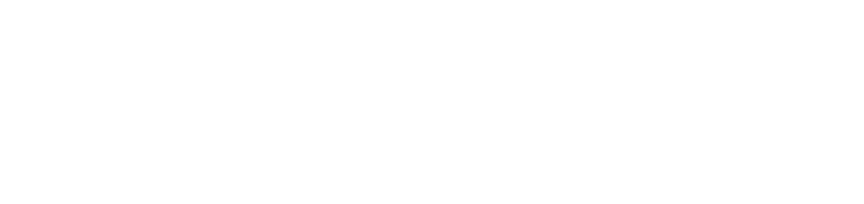
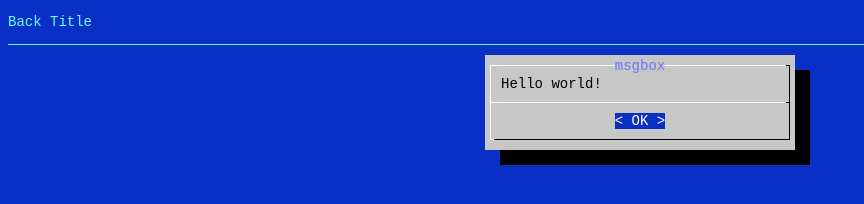
Before and after one commit to poerror/ncurses-css, a website: page index.html in a window 1280 px wide. Shown: the whole page, without its empty margins (0-864 px from the left). Drawn offline with Linux system fonts and the light colour scheme.

Commit message:
Add .box class compoment

```diff
--- a/index.html
+++ b/index.html
@@ -6,5 +6,20 @@
     <link rel="stylesheet" href="dist/ncurses.css">
   </head>
   <body>
+    <div class="container">
+      <header class="backtitle">
+        <h3>Back Title</h3>
+      </header>
+
+      <div class="box">
+        <div class="content">
+          <span class="title">msgbox</span>
+          Hello world!
+          <div class="buttons">
+            <a href="#" class="btn active">OK</a>
+          </div> <!-- .buttons -->
+        </div> <!-- .content -->
+      </div> <!-- .box -->
+    </div>
   </body>
 </html>
--- /dev/null
+++ b/src/sass/_reset.scss
@@ -0,0 +1,19 @@
+body {
+  background-color: $background-color;
+  color: $font-color;
+  font-family: $font-family;
+  font-size: $font-size;
+}
+
+h1, h2, h3, h4, h5, h6 {
+  font-size: $font-size;
+  font-weight: normal;
+}
+
+a {
+  text-decoration: none;
+}
+
+p {
+  margin: 0;
+}
--- a/src/sass/ncurses.scss
+++ b/src/sass/ncurses.scss
@@ -0,0 +1,95 @@
+$background-color: #0a2fc4;
+$font-family: Courier new, Courier, Monaco;
+$font-size: 14px;
+$font-color: #fff;
+
+@import 'reset';
+
+.backtitle {
+  color: #68fdfe;
+  border-bottom: 1px solid #68fdfe;
+  margin: 10px 0;
+}
+
+.box {
+  color: #000000;
+  width: 300px;
+  margin: 0 auto;
+  padding: 10px 5px;
+  background-color: #c7c7c7;
+  box-shadow: 15px 15px 0px #000000;
+
+  .content {
+    position: relative;
+    padding: 10px;
+    border-top: 1px solid #ffffff;
+    border-right: 1px solid #000000;
+    border-bottom: 1px solid #000000;
+    border-left: 1px solid #ffffff;
+
+    &::before {
+      content: "";
+      position: absolute;
+      top: -1px;
+      right: -1px;
+      border-width: 1px 2px 0px;
+      border-style: solid;
+      border-color: #000000;
+    }
+
+    &::after {
+      content: "";
+      position: absolute;
+      bottom: -1px;
+      left: -1px;
+      border-width: 1px 2px 0px;
+      border-style: solid;
+      border-color: #ffffff;
+    }
+  } // .content
+
+  .title {
+    position: absolute;
+    top: -8px;
+    left: 50%;
+    transform: translate(-50%, 0);
+    background-color: #c7c7c7;
+    color: #6a76fb;
+  }
+
+  .buttons {
+    position: relative;
+    margin: 10px -10px 0;
+    padding: 10px 10px 0;
+    border-top: 1px solid #fff;
+    text-align: center;
+
+    &::before {
+      content: "";
+      position: absolute;
+      top: -1px;
+      right: -1px;
+      border-width: 1px 2px 0px;
+      border-style: solid;
+      border-color: #000000;
+    }
+
+    .btn {
+      color: #686868;
+
+      &:hover,
+      &.active {
+        background-color: #0a2fc4;
+        color: #ffffff;
+      }
+
+      &::before {
+        content: "\003c\0000a0";
+      }
+
+      &::after {
+        content: "\0000a0\003e";
+      }
+    } // .btn
+  } // .buttons
+} // .box
```
Also changed, not shown: dist/ncurses.css.
